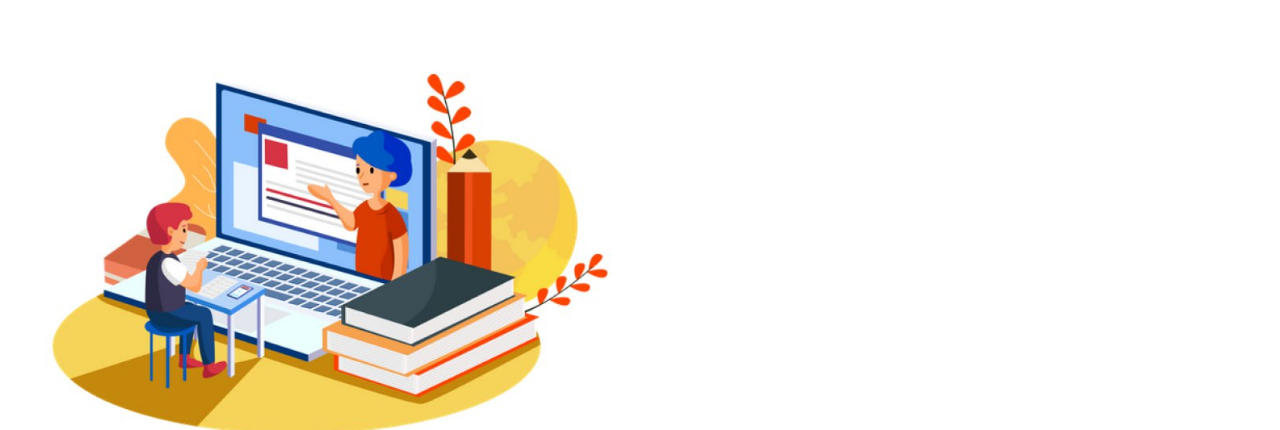
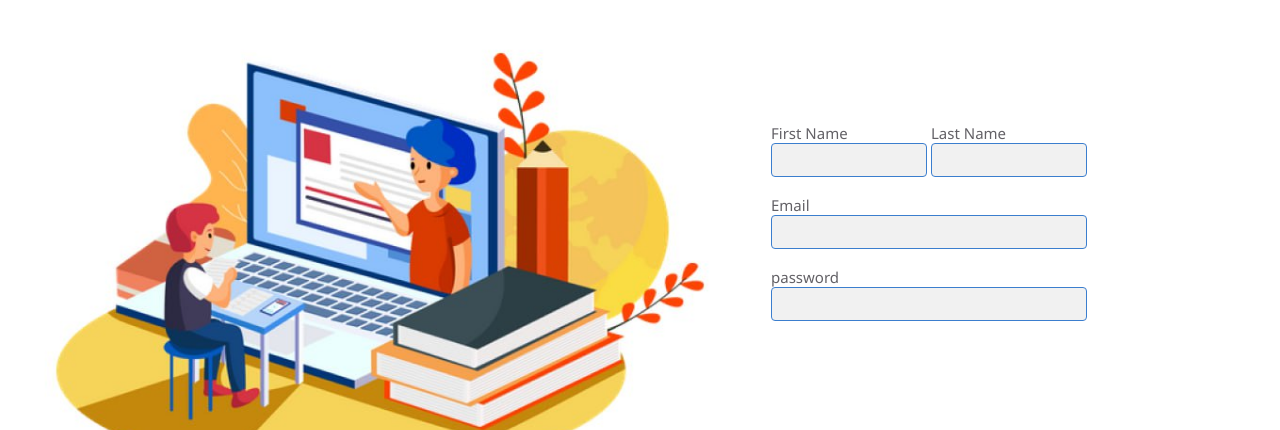
Before and after one commit to Banaz-S/Log-in-Page, a plain HTML site: page index.html in a window 1280 px wide. Shown: the top 430 px of the page. Drawn offline with Linux system fonts and the light colour scheme.

Commit message:
adding style

```diff
--- a/index.html
+++ b/index.html
@@ -13,6 +13,38 @@
             <h3>E-Learning School</h3>
             <p>Learning Online with us</p>
         </div>
+        <div class="right">
+            <table>
+                <tr>
+                    <td>
+                        <label for="fname">First Name</label><br>
+                        <input id="input-names" type="text" name="fname">
+                    </td>
+                    <td id="lname">
+                        <label for="lname">Last Name</label><br>
+                        <input id="input-names" type="text" name="lname">
+                    </td>
+                </tr>
+
+                <tr>
+                    <td colspan="2">
+                        <label for="email">Email</label><br>
+                       <input type="email" name="email">
+                    </td>
+
+                </tr>
+                <tr>
+                    <td colspan="2">
+                        <label for="password">password</label><br>
+                        <input type="password" name="password">
+                    </td>
+
+                </tr>
+            </table>
+
+
+
+        </div>
     </div>
 </body>
 </html>
--- a/style.css
+++ b/style.css
@@ -7,17 +7,17 @@
 
 .left img{
     position: absolute;
-    top: 20px;
+    top: -10px;
     left: 30px;
-    width: 600px;
+    width: 700px;
 }
 
 
 .left h3{
     font-size: 43px;
     position: absolute;
-    top: 390px;
-    left: 95px;
+    top: 420px;
+    left: 110px;
     padding-left: 45px;
     padding-top: 30px;
     color: #0058C2;
@@ -28,11 +28,42 @@
 .left p{
     font-size: 20px;
     position: absolute;
-    top: 460px;
-    left: 155px;
+    top: 490px;
+    left: 170px;
     padding-left: 45px;
     padding-top: 40px;
     color: #636166;
     font-family: Arial;
 
 }
+
+.right{
+    position: absolute;
+    left: 60%;
+    top: 15%;
+}
+
+#input-names{
+    width: 150px;
+    height: 30px;
+}
+
+
+.right label{
+    font-size: 15px;
+    color: #636166;
+    font-family: 'Segoe UI', Tahoma, Geneva, Verdana, sans-serif;
+
+}
+
+.right table tr td{
+    padding-bottom: 15px;
+}
+
+.right input{
+    width: 310px;
+    height: 30px;
+    background: #F1F1F1;
+    border: 1px solid #3B7ECE;
+    border-radius: 4px;
+}
```
